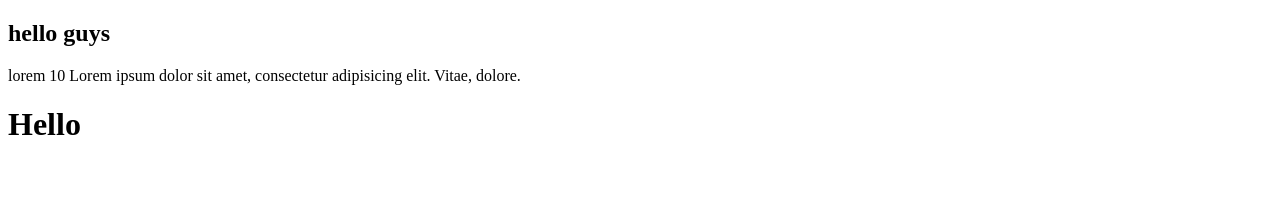
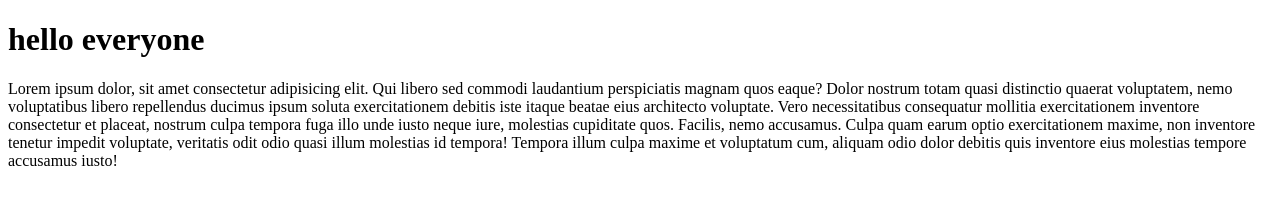
Before and after one commit to Mahenoor-Mehtab/test2, a plain HTML site: page index.html in a window 1280 px wide. Drawn offline with Linux system fonts and the light colour scheme.

Commit message:
adding paragraph

```diff
--- a/index.html
+++ b/index.html
@@ -6,11 +6,7 @@
     <title>Document</title>
 </head>
 <body>
-    <h2>
-        hello guys
-    </h2>
-    <p>lorem 10 Lorem ipsum dolor sit amet, consectetur adipisicing elit. Vitae, dolore.
-    </p>
-    <h1>Hello</h1>
+    <h1>hello everyone</h1>
+    <p>Lorem ipsum dolor, sit amet consectetur adipisicing elit. Qui libero sed commodi laudantium perspiciatis magnam quos eaque? Dolor nostrum totam quasi distinctio quaerat voluptatem, nemo voluptatibus libero repellendus ducimus ipsum soluta exercitationem debitis iste itaque beatae eius architecto voluptate. Vero necessitatibus consequatur mollitia exercitationem inventore consectetur et placeat, nostrum culpa tempora fuga illo unde iusto neque iure, molestias cupiditate quos. Facilis, nemo accusamus. Culpa quam earum optio exercitationem maxime, non inventore tenetur impedit voluptate, veritatis odit odio quasi illum molestias id tempora! Tempora illum culpa maxime et voluptatum cum, aliquam odio dolor debitis quis inventore eius molestias tempore accusamus iusto!</p>
 </body>
 </html>
```
